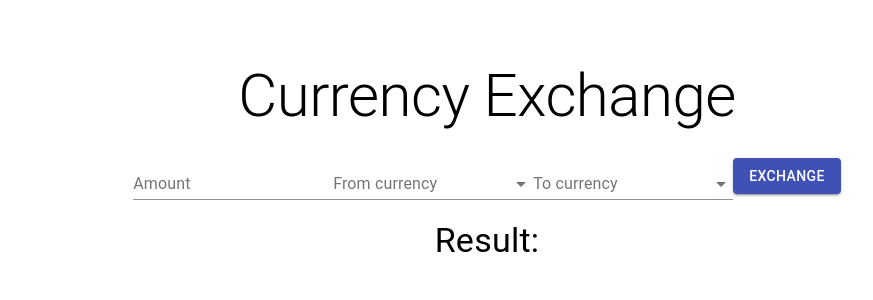
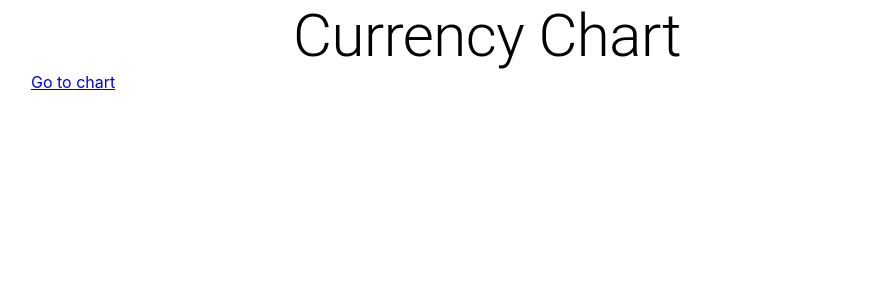
Before and after one commit to agnieszka-pytel/react-workshop-03-2020-solutions, a React (Create React App) app: page /chart in a window 1280 px wide. Shown: the top 300 px of the page, without its empty margins (153-1026 px from the left). Built offline with nearby package versions, Linux system fonts and the light colour scheme.

Commit message:
Add routing.

```diff
--- a/package.json
+++ b/package.json
@@ -9,6 +9,7 @@
     "@testing-library/user-event": "^7.2.1",
     "react": "^16.13.0",
     "react-dom": "^16.13.0",
+    "react-router-dom": "^5.1.2",
     "react-scripts": "3.4.0"
   },
   "scripts": {
--- a/src/App.js
+++ b/src/App.js
@@ -2,11 +2,26 @@ import React from 'react';
 import './App.css';
 import {CurrencyExchange} from "./components/currency-exchange/currency-exchange";
 
+import {
+  BrowserRouter as Router,
+  Switch,
+  Route
+} from "react-router-dom";
+import { CurrencyChart } from './components/currency-chart/currency-chart';
+
 function App() {
   return (
-    <div>
-      <CurrencyExchange/>
-    </div>
+    <Router>
+      <Switch>
+        <Route exact path="/">
+          <CurrencyExchange/>
+        </Route>
+
+        <Route path="/chart">
+          <CurrencyChart />
+        </Route>
+      </Switch>
+    </Router>
   );
 }
 
--- /dev/null
+++ b/src/components/currency-chart/currency-chart.js
@@ -0,0 +1,13 @@
+import React from 'react';
+import Container from '@material-ui/core/Container';
+import { PageTitle } from '../page-title/page-title';
+import { Link } from 'react-router-dom';
+
+export function CurrencyChart() {
+  return (
+    <Container maxWidth="md">
+      <PageTitle title="Currency Chart"/>
+      <Link to="/">Go to chart</Link>
+    </Container>
+  );
+}
--- a/src/components/currency-exchange/currency-exchange.js
+++ b/src/components/currency-exchange/currency-exchange.js
@@ -7,6 +7,7 @@ import {currencies} from "../../data/currencies";
 import Container from "@material-ui/core/Container";
 import './currency-exchange.css';
 import {CurrencyApi} from "../../api/currency-api";
+import { Link } from 'react-router-dom';
 
 export function CurrencyExchange() {
   const [result, setResult] = useState("");
@@ -26,6 +27,7 @@ export function CurrencyExchange() {
       <PageTitle title="Currency Exchange"/>
       <CurrencyForm currencies={currencies} onExchangeRateSubmit={onExchangeRateSubmit}/>
       <CurrencyResult result={result}/>
+      <Link to="/chart">Go to exchange</Link>
     </Container>
   );
 }
```
Also changed, not shown: 1 other file (tests, documents, lock files or other folders).
